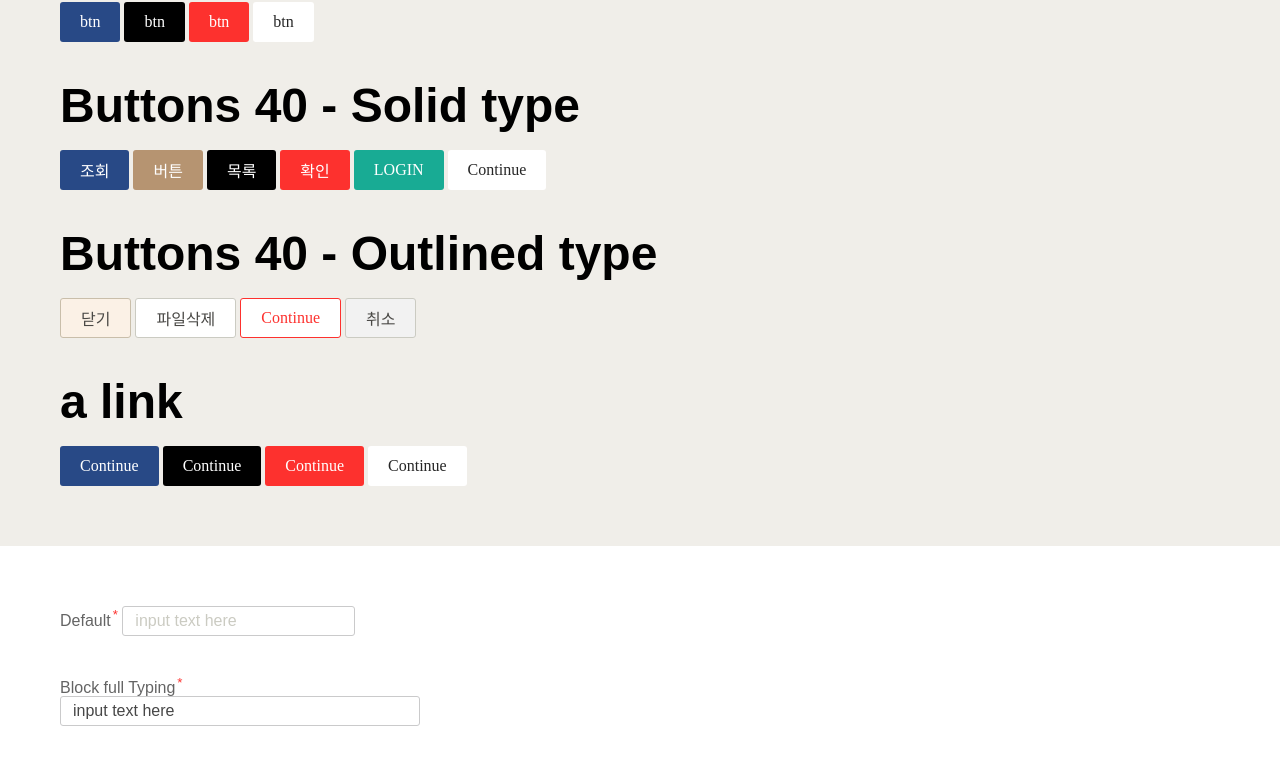
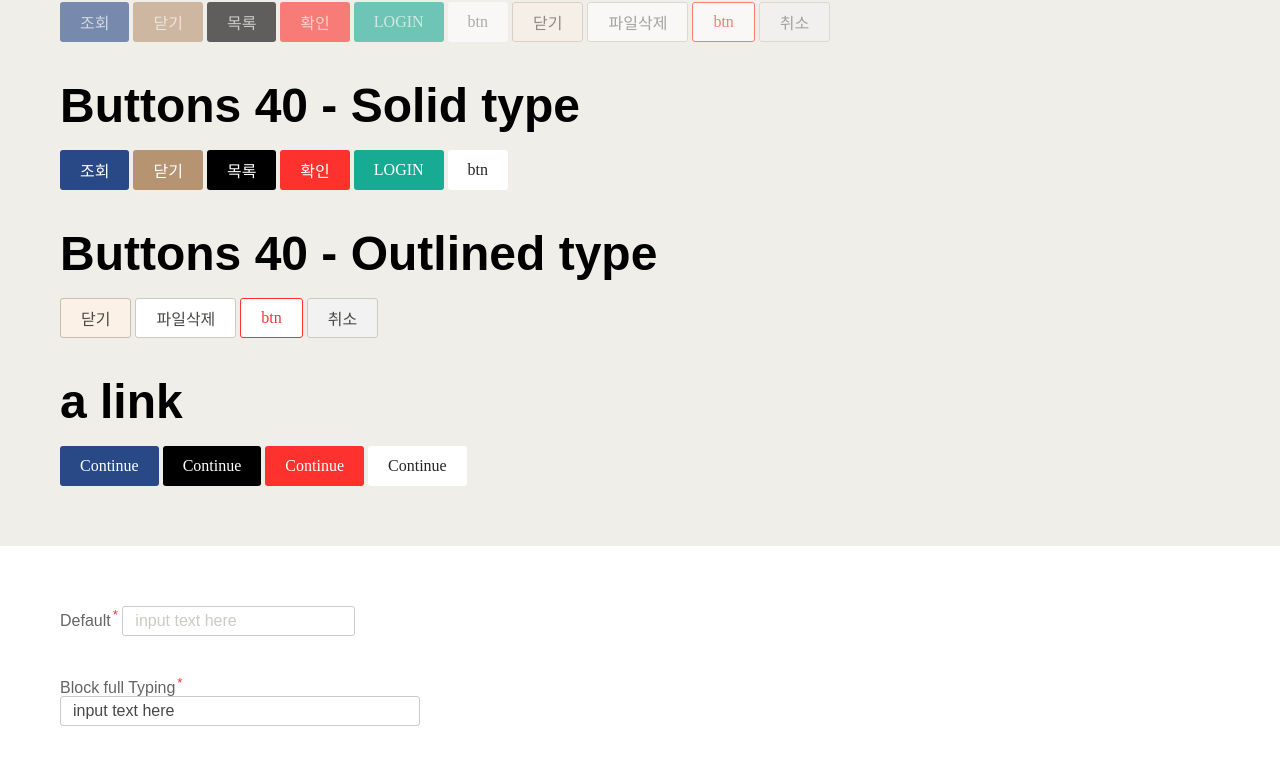
Before and after one commit to flytojs6/koreanre, a plain HTML site: page component.html in a window 1280 px wide. Shown: the part 645-1408 px from the top of the page. Drawn offline with Linux system fonts and the light colour scheme; no server answers; a web font is replaced by a local one.

Commit message:
공통 너비, 버튼 수정

```diff
--- a/component.html
+++ b/component.html
@@ -84,25 +84,31 @@
   <div class="btnArea pd60" id="btnArea" style="background-color: #f0eee9;">
       <h3 class=" mt20">Buttons disabled</h3>
       <div class="btnWrap mt20">
-          <button type="button" class="btnType btnColorB btnSize40" disabled>btn</button>
-          <button type="button" class="btnType btnColorBK btnSize40" disabled>btn</button>
-          <button type="button" class="btnType btnColorR btnSize40" disabled>btn</button>
+          <button type="button" class="btnType btnColorB btnSize40" disabled>조회</button>
+          <button type="button" class="btnType btnColorBR btnSize40" disabled>닫기</button>
+          <button type="button" class="btnType btnColorBK btnSize40" disabled>목록</button>
+          <button type="button" class="btnType btnColorR btnSize40" disabled>확인</button>
+          <button type="button" class="btnType btnColorG btnSize40" disabled>login</button>
           <button type="button" class="btnType btnColorW btnSize40" disabled>btn</button>
+          <button type="button" class="btnType btnOutBeige btnSize40" disabled>닫기</button>
+          <button type="button" class="btnType btnOutGray01 btnSize40" disabled>파일삭제</button>
+          <button type="button" class="btnType btnOutR btnSize40" disabled>btn</button>
+          <button type="button" class="btnType btnOutGray btnSize40" disabled>취소</button>
       </div>
       <h3 class=" mt40">Buttons 40 - Solid type</h3>
       <div class="btnWrap mt20">
           <button type="button" class="btnType btnColorB btnSize40">조회</button>
-          <button type="button" class="btnType btnColorBR btnSize40">버튼</button>
+          <button type="button" class="btnType btnColorBR btnSize40">닫기</button>
           <button type="button" class="btnType btnColorBK btnSize40">목록</button>
           <button type="button" class="btnType btnColorR btnSize40">확인</button>
           <button type="button" class="btnType btnColorG btnSize40">login</button>
-          <button type="button" class="btnType btnColorW btnSize40">Continue</button>
+          <button type="button" class="btnType btnColorW btnSize40">btn</button>
       </div>
       <h3 class=" mt40">Buttons 40 - Outlined type</h3>
       <div class="btnWrap mt20">
           <button type="button" class="btnType btnOutBeige btnSize40">닫기</button>
           <button type="button" class="btnType btnOutGray01 btnSize40">파일삭제</button>
-          <button type="button" class="btnType btnOutR btnSize40">Continue</button>
+          <button type="button" class="btnType btnOutR btnSize40">btn</button>
           <button type="button" class="btnType btnOutGray btnSize40">취소</button>
       </div>
       <h3 class=" mt40">a link </h3>
@@ -417,11 +423,16 @@ $( function() {
       ],
 
       width: '1200',
+      height: '310',
       autowidth : true,
+      shrinkToFit: true,
       rowNum : 10,  // 보여줄 행의 개수 설정
       rowList : [10,20,30], // 한 화면에 보여줄 row의 수(rowNum의 수) 를 조절 가능하도록 기능 제공
       pager : "#jqGridPager",
       rownumber : true, // 각 row의 맨 앞줄에 각 행의 번호가 자동으로 부여 되도록 설정
+      loadComplete: function () {
+        $("#lui_Gridsample").hide(); // 로딩 딤드 숨김
+      },
     });
   });
   //]]>
--- a/css/components.css
+++ b/css/components.css
@@ -142,7 +142,7 @@ textarea::placeholder{font-size: 16px; font-weight: 500; color: var(--grayCBCBC2
 .selWrap label span{position: relative; color: #646464; font-weight: 500; font-size: 15px; white-space: nowrap;}
 
 .selWrap .selected .selectedValue:hover{border: 1px solid var(--mainColorB);}
-.selWrap .selected .selectedValue p{display: flex; align-items: center; height: 32px; font-size: var(--fontSize16); font-weight: var(--fw400); overflow: hidden; white-space: nowrap; text-overflow: ellipsis; color: var(--grayCBCBC2);}
+.selWrap .selected .selectedValue p{display: flex; align-items: center; height: 32px; font-size: var(--fontSize16); font-weight: var(--fw400); overflow: hidden; white-space: nowrap; text-overflow: ellipsis; color: #999;}
 .selWrap .selected .selectedValue p.selected{color: var(--gar262626);}
 .selWrap .selected .selectedValue .selArrow{display: block; position: absolute; top: 0; bottom: 0; right: 0; margin: auto; width: 48px; height: 48px; background: url("../icon/icon-selectArrowDownBlack-48.svg") no-repeat center center / 48px;}
 .selWrap.active .selected .selectedValue .selArrow{transform: rotate(180deg);}
@@ -227,51 +227,51 @@ em.errorCaption .icon_error_caption{margin-right: 8px;}
 button.block{width: 100%;}
 
 button{cursor: pointer;}
-button:disabled,button[disabled]{cursor: not-allowed;}
+button:disabled,button[disabled]{cursor: not-allowed; opacity: 0.6;}
 
-.btnColorW{background-color: var(--mainColorW) !important; color: var(--gray262626) !important;}
+.btnColorW{background-color: var(--mainColorW) !important; color: var(--gray262626);}
 .btnColorW:hover:not(:disabled){color: #000000 !important;}
 .btnColorW:disabled{background-color: var(--mainColorW); color: rgba(0,0,0,0.5);}
 
-.btnColorB{background-color: #284986; color: var(--mainColorW) !important;}
+.btnColorB{background-color: #284986; color: var(--mainColorW);}
 .btnColorB:hover:not(:disabled){opacity: 0.8;}
-.btnColorB:disabled{background-color: #284986; color: rgba(255,255,255,0.5);}
+.btnColorB:disabled{background-color: #284986; color: rgba(255,255,255,0.7);}
 
-.btnColorBR{background-color: #b69471; color: var(--mainColorW) !important;}
+.btnColorBR{background-color: #b69471; color: var(--mainColorW);}
 .btnColorBR:hover:not(:disabled){opacity: 0.8;}
-.btnColorBR:disabled{background-color: #b69471; color: rgba(255,255,255,0.5);}
+.btnColorBR:disabled{background-color: #b69471; color: rgba(255,255,255,0.7);}
 
-.btnColorDBR{background-color: #a3967d; color: var(--mainColorW) !important;}
+.btnColorDBR{background-color: #a3967d; color: var(--mainColorW);}
 .btnColorDBR:hover:not(:disabled){opacity: 0.8;}
-.btnColorDBR:disabled{background-color: #a3967d; color: rgba(255,255,255,0.5);}
+.btnColorDBR:disabled{background-color: #a3967d; color: rgba(255,255,255,0.7);}
 
-.btnColorBK{background-color: var(--mainColorB) !important; color: var(--mainColorW) !important;}
+.btnColorBK{background-color: var(--mainColorB) !important; color: var(--mainColorW);}
 .btnColorBK:hover:not(:disabled){opacity: 0.8;}
-.btnColorBK:disabled{background-color: #716F64; color: rgba(255,255,255,0.5);}
+.btnColorBK:disabled{background-color: #716F64; color: rgba(255,255,255,0.7);}
 
-.btnColorR{background-color: var(--mainColorR) !important; color: var(--mainColorW) !important;}
+.btnColorR{background-color: var(--mainColorR) !important; color: var(--mainColorW);}
 .btnColorR:hover:not(:disabled){opacity: 0.8;}
-.btnColorR:disabled{background-color: var(--mainColorR); color: rgba(255,255,255,0.5);}
+.btnColorR:disabled{background-color: var(--mainColorR); color: rgba(255,255,255,0.7);}
 
-.btnColorG{background-color: #18ab94; color: var(--mainColorW) !important; text-transform: uppercase;}
+.btnColorG{background-color: #18ab94; color: var(--mainColorW); text-transform: uppercase;}
 .btnColorG:hover:not(:disabled){opacity: 0.8;}
-.btnColorG:disabled{background-color: #18ab94; color: rgba(255,255,255,0.5);}
+.btnColorG:disabled{background-color: #18ab94; color: rgba(255,255,255,0.7);}
 
 .btnOutBeige{background-color: #FBF1E6; border: 1px solid #C9BEAA; color: var(--gray4A4946);}
 .btnOutBeige:hover:not(:disabled){opacity: 0.8;}
-.btnOutBeige:disabled{background-color: #FBF1E6; color: rgba(255,255,255,0.5);}
+.btnOutBeige:disabled{background-color: #FBF1E6; color: rgba(0,0,0,0.7);}
 
 .btnOutBR{background-color: #fff; border: 1px solid #a3967d; color: var(--gray4A4946);}
 .btnOutBR:hover:not(:disabled){opacity: 0.8;}
-.btnOutBR:disabled{background-color: #fff; color: rgba(255,255,255,0.5);}
+.btnOutBR:disabled{background-color: #fff; color: rgba(255,255,255,0.7);}
 
 .btnOutGray01{background-color: var(--mainColorW); border: 1px solid var(--grayCBCBC2); color: var(--gray4A4946);}
 .btnOutGray01:hover{opacity: 0.8;}
-.btnOutGray01:disabled{background-color: var(--mainColorW); border: 1px solid var(--grayCBCBC2); color: rgba(255,255,255,0.5);}
+.btnOutGray01:disabled{background-color: var(--mainColorW); border: 1px solid var(--grayCBCBC2); color: rgba(55,55,55,0.7);}
 
 .btnOutGray{background-color: #f2f2f2; border: 1px solid var(--grayCBCBC2); color: var(--gray4A4946);}
 .btnOutGray:hover:not(:disabled){opacity: 0.8;}
-.btnOutGray:disabled{background-color: #f2f2f2; border: 1px solid var(--grayCBCBC2); color: rgba(255,255,255,0.5);}
+.btnOutGray:disabled{background-color: #f2f2f2; border: 1px solid var(--grayCBCBC2); color: rgba(55,55,55,0.7);}
 
 .btnOutR{background-color: #fff; border: 1px solid var(--mainColorR); color: var(--mainColorR);}
 .btnOutR:hover:not(:disabled){opacity: 0.8;}
--- a/css/layout.css
+++ b/css/layout.css
@@ -208,7 +208,7 @@ body{overflow-x: hidden;}
 @media (min-width: 1920px) {
   .contents_box.type_company .cont_group{padding-bottom: 18px; max-width: 880px;}
 }
-.contents_box.type_company .cont_group .title_area{width: 20%;}
+.contents_box.type_company .cont_group .title_area{min-width: 130px; margin-right: 10px; box-sizing: border-box;}
 .contents_box.type_company .title_area .title .tit_icon{display: flex; align-items: center; font-size: 0px; color: #18ab94; width: 16px; height: 16px; background-color: #e7e7e7; border: 5px inset #18ab94; border-radius: 50%; box-sizing: border-box;}
 .contents_box.type_company .title_area .title .tit_txt{font-size: 24px; font-weight: 600; color: #18ab94;}
 @media (min-width: 1610px) {
@@ -218,9 +218,9 @@ body{overflow-x: hidden;}
   .contents_box.type_company .title_area .title .tit_txt{font-size: 28px; line-height: 1.3;}
 }
 
-.contents_box.type_company .cont_group .content_area{width: 78%; margin-left: 2%;}
+.contents_box.type_company .cont_group .content_area{margin-left: 10px;}
 @media (min-width: 1920px) {
-  .contents_box.type_company .cont_group .content_area{width: 80%; margin-left: 0%;}
+  .contents_box.type_company .cont_group .content_area{}
 }
 .contents_box.type_company .cont_group .content_area .desc_con + .bgtit{margin-top: 8px;}
 @media (min-width: 1920px) {
```
